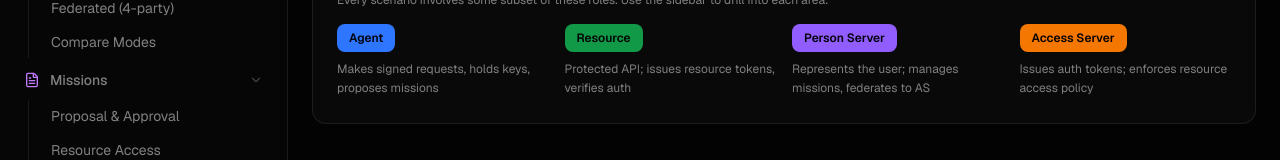
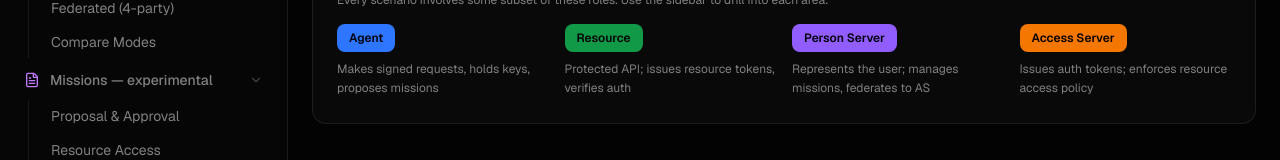
Before and after one commit to aauth-dev/explorer, a Next.js app: page / in a window 1280 px wide. Shown: the part 360-520 px from the top of the page. Built offline with nearby package versions, Linux system fonts and the light colour scheme.

Commit message:
mark missions experimental

```diff
--- a/components/layout/Sidebar.tsx
+++ b/components/layout/Sidebar.tsx
@@ -57,7 +57,7 @@ const PROTOCOL_NAV: NavSection[] = [
     ],
   },
   {
-    title: "Missions",
+    title: "Missions — experimental",
     icon: FileText,
     color: "text-purple-400",
     items: [
```
